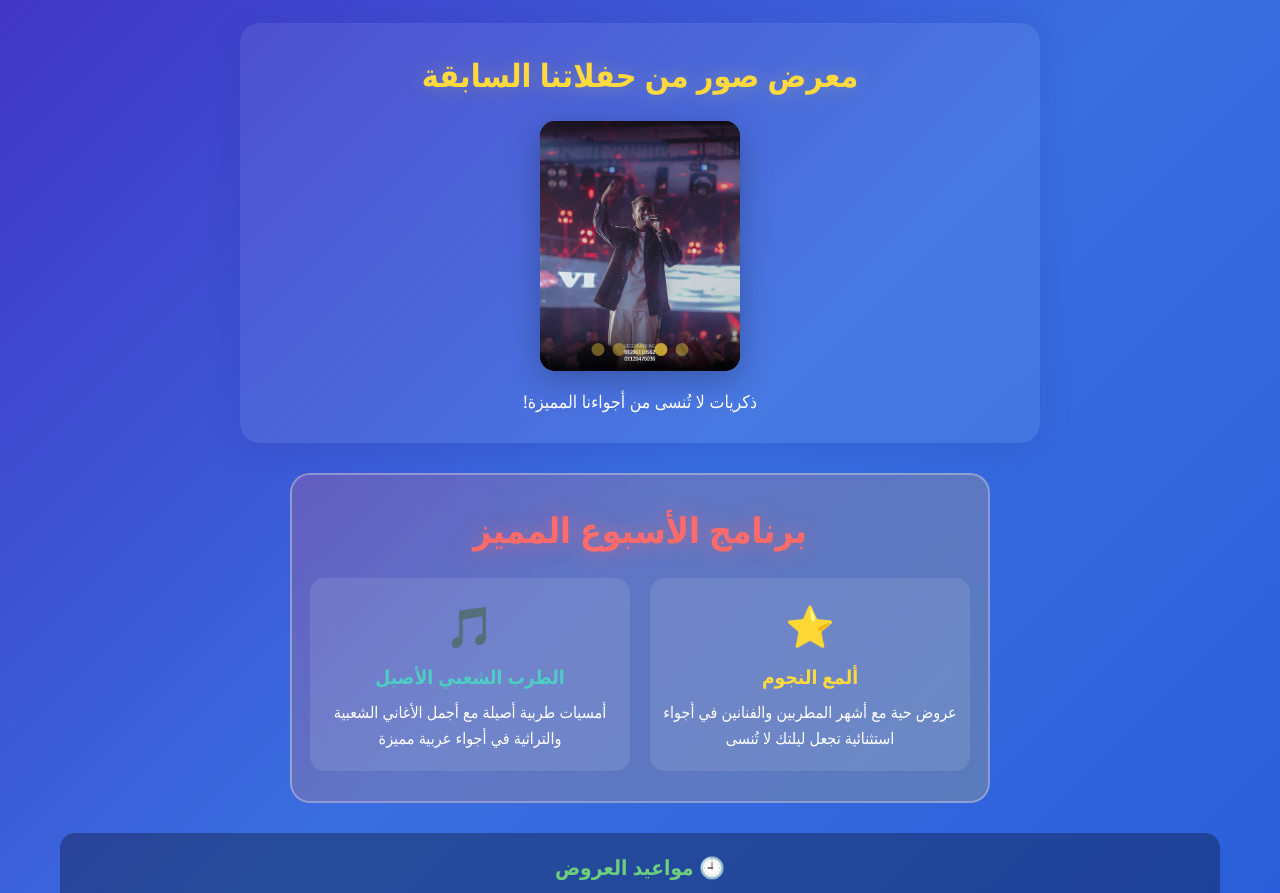
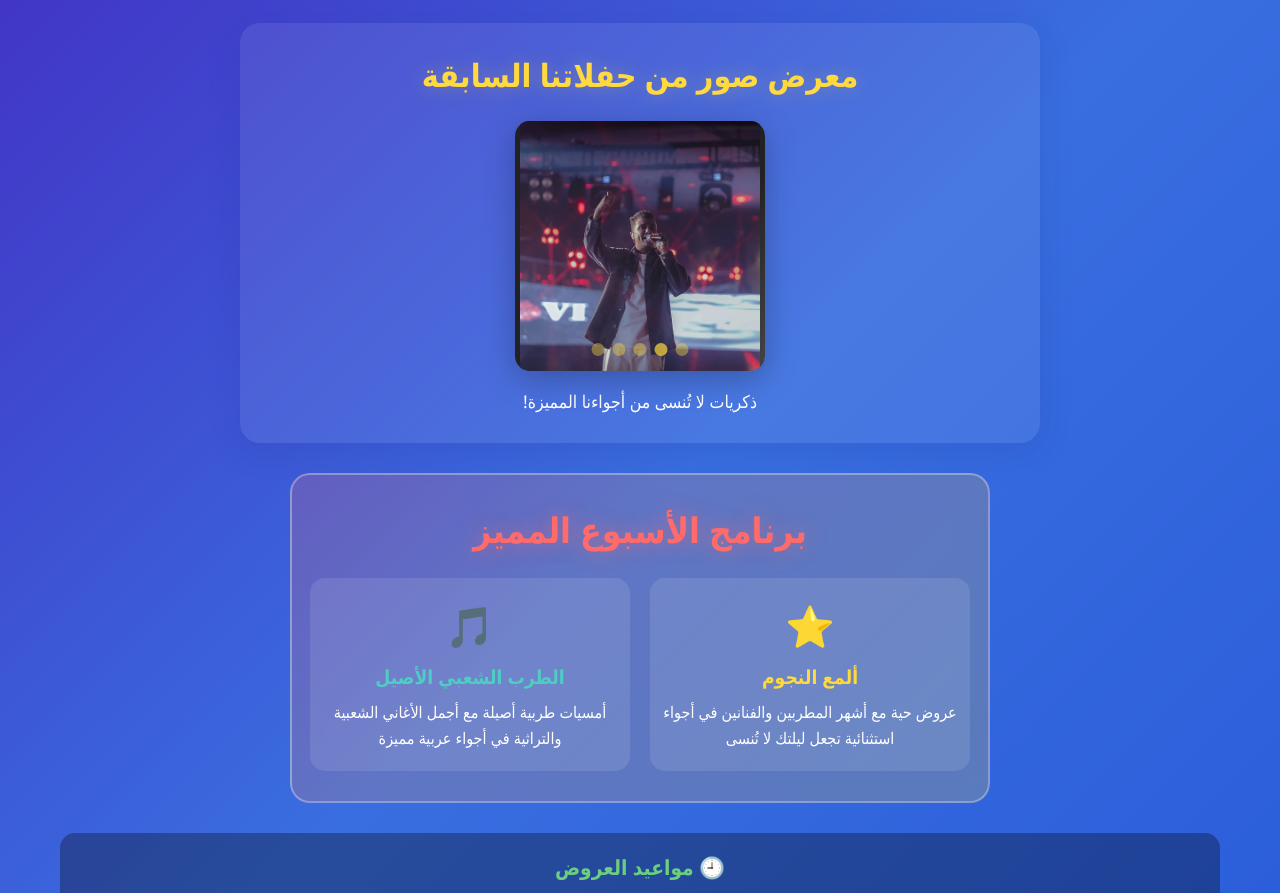
Before and after one commit to nightclubcairo/cairo-night-vip, a plain HTML site: page index.html in a window 1280 px wide. Shown: the part 800-1693 px from the top of the page. Drawn offline with Linux system fonts and the light colour scheme.

Commit message:
Update index.html

```diff
--- a/index.html
+++ b/index.html
@@ -439,7 +439,7 @@
             <!-- معرض صور الحفلات السابقة -->
             <div id="gallery-section" style="margin: 40px auto 30px auto; max-width: 800px; background: rgba(255,255,255,0.08); border-radius: 20px; box-shadow: 0 8px 32px 0 rgba(31,38,135,0.15); padding: 30px 10px; text-align: center;">
                 <h2 style="color: #ffd93d; margin-bottom: 25px; font-size: 2rem; text-shadow: 0 0 20px rgba(255, 217, 61, 0.3);">معرض صور من حفلاتنا السابقة</h2>
-                <div id="gallery-slider" style="position: relative; width: 100%; max-width: 200px; margin: 0 auto;">
+                <div id="gallery-slider" style="position: relative; width: 100%; max-width: 250px; margin: 0 auto;">
                     <div style="width: 100%; height: 250px; background: linear-gradient(135deg, #222 60%, #444 100%); border-radius: 15px; display: flex; align-items: center; justify-content: center; box-shadow: 0 8px 32px rgba(0,0,0,0.25); overflow: hidden;">
                         <img id="gallery-image" src="515937717_122140568642643264_8812620047065069950_n.jpg" alt="صورة حفلة" style="max-width: 100%; max-height: 120%; object-fit: contain; border-radius: 0; box-shadow: 0 0 0 transparent; background: none; display: block; margin: auto; transition: opacity 0.7s;" />
                     </div>
```
